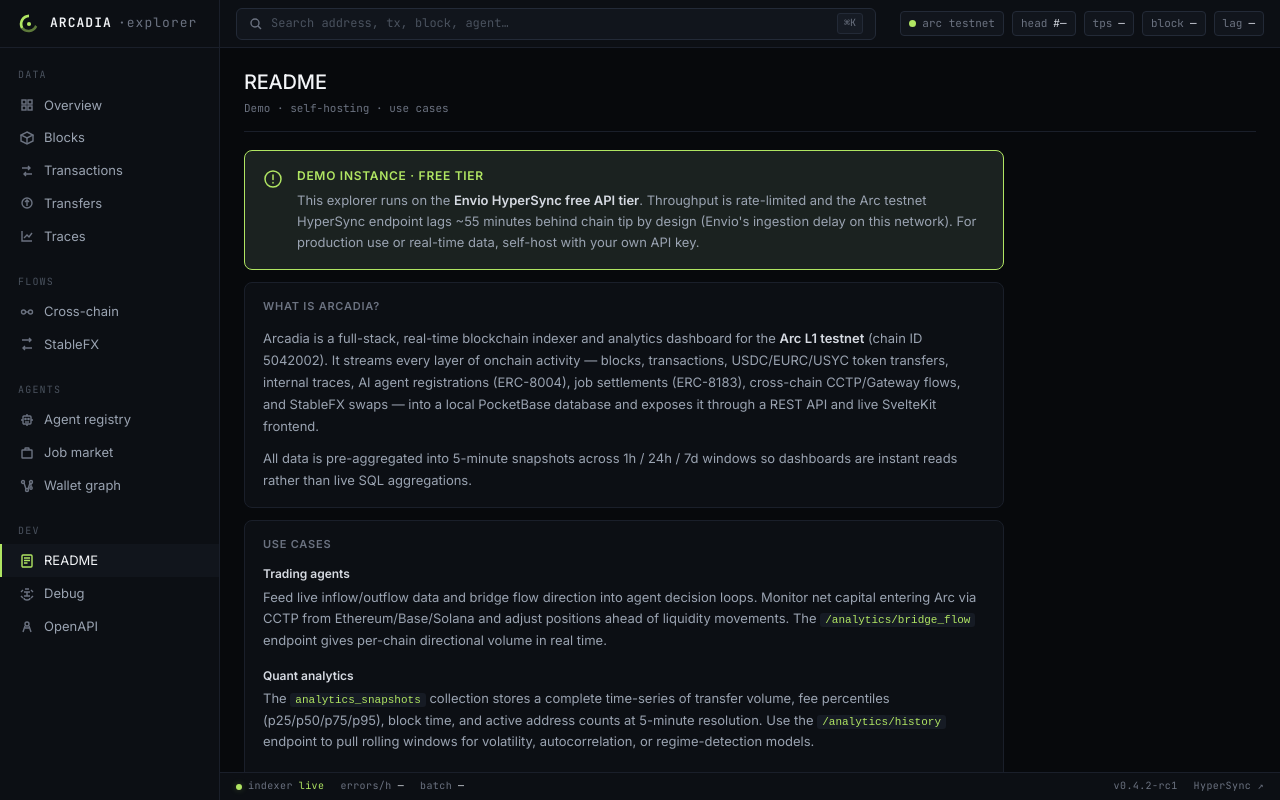
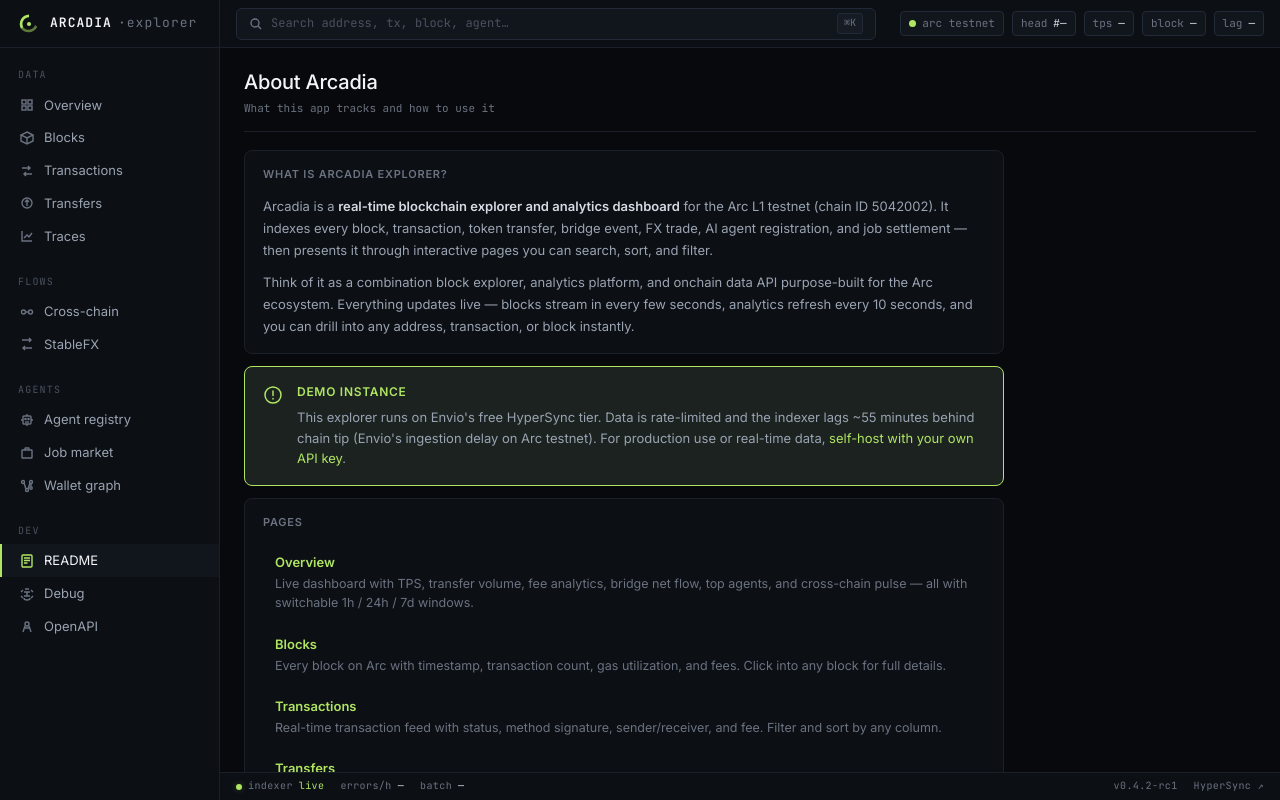
Before and after one commit to magooney-loon/arcadia, a SvelteKit app in the folder frontend/: page /readme in a window 1280 px wide. Built offline with nearby package versions, Linux system fonts and the light colour scheme; no server answers; what pocketbase would draw is missing.

Commit message:
Update +page.svelte

```diff
--- a/frontend/src/routes/readme/+page.svelte
+++ b/frontend/src/routes/readme/+page.svelte
@@ -1,109 +1,233 @@
 <script lang="ts">
+	import { resolve } from '$app/paths';
+
 	const GITHUB = 'https://github.com/magooney-loon/arcadia';
 	const ENVIO = 'https://envio.dev';
+
+	const sections = [
+		{
+			href: resolve('/overview/'),
+			label: 'Overview',
+			desc: 'Live dashboard with TPS, transfer volume, fee analytics, bridge net flow, top agents, and cross-chain pulse — all with switchable 1h / 24h / 7d windows.'
+		},
+		{
+			href: resolve('/blocks/'),
+			label: 'Blocks',
+			desc: 'Every block on Arc with timestamp, transaction count, gas utilization, and fees. Click into any block for full details.'
+		},
+		{
+			href: resolve('/txs/'),
+			label: 'Transactions',
+			desc: 'Real-time transaction feed with status, method signature, sender/receiver, and fee. Filter and sort by any column.'
+		},
+		{
+			href: resolve('/transfers/'),
+			label: 'Transfers',
+			desc: 'Every USDC, EURC, and USYC token transfer on the network. Filter by token, spot whale transfers ($10K+), and trace capital movements.'
+		},
+		{
+			href: resolve('/traces/'),
+			label: 'Traces',
+			desc: 'Internal transaction traces — see what really happens inside complex transactions: contract calls, delegate calls, and value transfers.'
+		},
+		{
+			href: resolve('/crosschain/'),
+			label: 'Cross-chain',
+			desc: 'CCTP and Gateway bridge events between Arc and Ethereum, Base, Solana, and more. Track inbound/outbound flows by chain and protocol.'
+		},
+		{
+			href: resolve('/fx/'),
+			label: 'StableFX',
+			desc: 'Onchain USDC↔EURC swap trades with implied exchange rate, maker/taker, and full lifecycle tracking from creation to settlement.'
+		},
+		{
+			href: resolve('/agents/'),
+			label: 'Agent registry',
+			desc: 'All registered AI agents (ERC-8004) with transaction count, volume, fees, and job statistics. See who the most active agents are.'
+		},
+		{
+			href: resolve('/jobs/'),
+			label: 'Job market',
+			desc: 'AI agent job postings and settlements (ERC-8183). Track escrow amounts, job lifecycle, and agent-to-agent service economy.'
+		},
+		{
+			href: resolve('/graph/'),
+			label: 'Wallet graph',
+			desc: 'Interactive force-directed graph of wallet-to-wallet capital flows. Visualize who transacts with whom and how value moves through the network.'
+		}
+	];
+
+	const dataPoints = [
+		{ label: 'Blocks', detail: 'height, timestamp, tx count, gas used, utilization %, fees' },
+		{ label: 'Transactions', detail: 'hash, status, from/to, value, gas price, method (sighash)' },
+		{ label: 'Token transfers', detail: 'USDC, EURC, USYC — amount, sender, receiver, tx hash' },
+		{ label: 'Internal traces', detail: 'call type, from/to, value, gas used, depth' },
+		{
+			label: 'Bridge events',
+			detail: 'CCTP + Gateway, source/destination chain, direction, amount'
+		},
+		{ label: 'StableFX trades', detail: 'USDC/EURC pair, rate, maker/taker, status, escrow' },
+		{ label: 'Agent profiles', detail: 'ERC-8004 registration, metadata, tx volume, job stats' },
+		{ label: 'Job lifecycle', detail: 'ERC-8183 jobs — escrow, agent, status, settlement' },
+		{ label: 'Wallet history', detail: 'per-address send/receive, net flow by token, graph edges' },
+		{
+			label: 'Analytics snapshots',
+			detail: '5-min resolution: TPS, fees (p25–p95), volume, active addresses'
+		}
+	];
+
+	const useCases = [
+		{
+			icon: '📈',
+			label: 'Monitor capital flows',
+			desc: 'Track net capital entering or leaving Arc via CCTP bridges from Ethereum, Base, and Solana. The cross-chain page breaks down inbound vs outbound volume per chain in real time — useful for understanding liquidity trends and market sentiment.'
+		},
+		{
+			icon: '🐋',
+			label: 'Track whale movements',
+			desc: 'Transfers of $10K or more are flagged throughout the app. Sort the transfers table by amount, or check the overview page for the largest transfer in any window. Navigate to any wallet to see its full send/receive history and who it interacts with.'
+		},
+		{
+			icon: '🤖',
+			label: 'Watch the AI agent economy',
+			desc: 'Arc has native onchain AI agent identity (ERC-8004) and a job escrow system (ERC-8183). Browse the agent leaderboard by volume, check the job market for active and settled jobs, and see which agents are earning the most.'
+		},
+		{
+			icon: '💱',
+			label: 'Analyze stablecoin FX',
+			desc: 'StableFX settles USDC↔EURC swaps onchain. Every trade is captured with implied exchange rate, maker/taker, and lifecycle status. Useful for monitoring FX basis risk, stablecoin peg health, and onchain DeFi activity.'
+		},
+		{
+			icon: '🔍',
+			label: 'Investigate any address',
+			desc: 'Search for any wallet address, transaction hash, or block number using the search bar (⌘K). The wallet detail page shows full transfer history, net flow by token, graph connections, and agent status if the address is registered.'
+		},
+		{
+			icon: '📊',
+			label: 'Build quant models',
+			desc: 'All analytics are pre-aggregated into 5-minute snapshots across 1h/24h/7d windows — transfer volume, fee percentiles (p25/p50/p75/p95), block time, and active address counts. Use the REST API to pull time-series data for volatility analysis or regime detection.'
+		},
+		{
+			icon: '🕸️',
+			label: 'Map wallet networks',
+			desc: 'The interactive wallet graph renders capital flow edges between addresses. Filter by a specific wallet to see its direct connections and volume, or explore the full network to identify clusters and key actors.'
+		},
+		{
+			icon: '⚡',
+			label: 'Feed trading agents',
+			desc: 'Use the REST API endpoints for live bridge flow, transfer volume, and analytics snapshots as data feeds for automated trading or agent decision loops. The OpenAPI docs describe every available endpoint.'
+		}
+	];
 </script>
 
 <svelte:head>
-	<title>README · Arcadia Explorer</title>
+	<title>About · Arcadia Explorer</title>
 </svelte:head>
 
 <div class="view">
 	<div class="view-head">
 		<div>
-			<div class="view-title">README</div>
-			<div class="view-sub">Demo · self-hosting · use cases</div>
+			<div class="view-title">About Arcadia</div>
+			<div class="view-sub">What this app tracks and how to use it</div>
 		</div>
 	</div>
 
 	<div class="readme-body">
+		<!-- Intro -->
+		<section class="card">
+			<div class="section-head">What is Arcadia Explorer?</div>
+			<p class="prose">
+				Arcadia is a <strong>real-time blockchain explorer and analytics dashboard</strong> for the Arc
+				L1 testnet (chain ID 5042002). It indexes every block, transaction, token transfer, bridge event,
+				FX trade, AI agent registration, and job settlement — then presents it through interactive pages
+				you can search, sort, and filter.
+			</p>
+			<p class="prose">
+				Think of it as a combination block explorer, analytics platform, and onchain data API
+				purpose-built for the Arc ecosystem. Everything updates live — blocks stream in every few
+				seconds, analytics refresh every 10 seconds, and you can drill into any address,
+				transaction, or block instantly.
+			</p>
+		</section>
+
+		<!-- Notice -->
 		<section class="card notice-card">
 			<div class="notice-icon">
-				<svg viewBox="0 0 20 20" fill="none" stroke="currentColor" stroke-width="1.5" style="width:20px;height:20px">
+				<svg
+					viewBox="0 0 20 20"
+					fill="none"
+					stroke="currentColor"
+					stroke-width="1.5"
+					style="width:20px;height:20px"
+				>
 					<circle cx="10" cy="10" r="8" />
 					<path d="M10 6 V10.5 M10 13.5 V14" stroke-linecap="round" />
 				</svg>
 			</div>
 			<div>
-				<div class="notice-title">Demo instance · free tier</div>
+				<div class="notice-title">Demo instance</div>
 				<div class="notice-body">
-					This explorer runs on the <strong>Envio HyperSync free API tier</strong>. Throughput is
-					rate-limited and the Arc testnet HyperSync endpoint lags ~55 minutes behind chain tip by
-					design (Envio's ingestion delay on this network). For production use or real-time data,
-					self-host with your own API key.
+					This explorer runs on Envio's free HyperSync tier. Data is rate-limited and the indexer
+					lags ~55 minutes behind chain tip (Envio's ingestion delay on Arc testnet). For production
+					use or real-time data, <a href="#self-host">self-host with your own API key</a>.
 				</div>
 			</div>
 		</section>
 
+		<!-- What you can explore -->
 		<section class="card">
-			<div class="section-head">What is Arcadia?</div>
-			<p class="prose">
-				Arcadia is a full-stack, real-time blockchain indexer and analytics dashboard for the
-				<strong>Arc L1 testnet</strong> (chain ID 5042002). It streams every layer of onchain
-				activity — blocks, transactions, USDC/EURC/USYC token transfers, internal traces, AI agent
-				registrations (ERC-8004), job settlements (ERC-8183), cross-chain CCTP/Gateway flows, and
-				StableFX swaps — into a local PocketBase database and exposes it through a REST API and live
-				SvelteKit frontend.
-			</p>
-			<p class="prose">
-				All data is pre-aggregated into 5-minute snapshots across 1h / 24h / 7d windows so
-				dashboards are instant reads rather than live SQL aggregations.
-			</p>
+			<div class="section-head">Pages</div>
+			<div class="page-list">
+				{#each sections as s (s.label)}
+					<a href={s.href} class="page-item">
+						<div class="page-label">{s.label}</div>
+						<div class="page-desc">{s.desc}</div>
+					</a>
+				{/each}
+			</div>
 		</section>
 
+		<!-- Data tracked -->
+		<section class="card">
+			<div class="section-head">Data coverage</div>
+			<p class="prose">
+				Arcadia indexes <strong>every onchain event</strong> on the Arc testnet and pre-aggregates analytics
+				into 5-minute snapshots. Here's what's available:
+			</p>
+			<div class="data-grid">
+				{#each dataPoints as d (d.label)}
+					<div class="data-row">
+						<div class="data-label">{d.label}</div>
+						<div class="data-detail">{d.detail}</div>
+					</div>
+				{/each}
+			</div>
+		</section>
+
+		<!-- Use cases -->
 		<section class="card">
 			<div class="section-head">Use cases</div>
 			<div class="use-cases">
-				<div class="use-case">
-					<div class="uc-label">Trading agents</div>
-					<div class="uc-desc">
-						Feed live inflow/outflow data and bridge flow direction into agent decision loops.
-						Monitor net capital entering Arc via CCTP from Ethereum/Base/Solana and adjust
-						positions ahead of liquidity movements. The <code>/analytics/bridge_flow</code> endpoint
-						gives per-chain directional volume in real time.
+				{#each useCases as uc (uc.label)}
+					<div class="use-case">
+						<div class="uc-head">
+							<span class="uc-icon">{uc.icon}</span>
+							<span class="uc-label">{uc.label}</span>
+						</div>
+						<div class="uc-desc">{uc.desc}</div>
 					</div>
-				</div>
-				<div class="use-case">
-					<div class="uc-label">Quant analytics</div>
-					<div class="uc-desc">
-						The <code>analytics_snapshots</code> collection stores a complete time-series of
-						transfer volume, fee percentiles (p25/p50/p75/p95), block time, and active address
-						counts at 5-minute resolution. Use the <code>/analytics/history</code> endpoint to pull
-						rolling windows for volatility, autocorrelation, or regime-detection models.
-					</div>
-				</div>
-				<div class="use-case">
-					<div class="uc-label">Whale tracking · copy trading</div>
-					<div class="uc-desc">
-						Whale transfers ($10K+) are tracked in the <code>transfers</code> collection and
-						flagged in snapshots. The <code>/wallet/{"{address}"}</code> endpoint returns full
-						send/receive history and graph edges per address. Combine with the wallet graph to map
-						capital flows between large wallets and identify lead actors to follow.
-					</div>
-				</div>
-				<div class="use-case">
-					<div class="uc-label">Agent economy monitoring</div>
-					<div class="uc-desc">
-						Arc has native onchain AI agent identity (ERC-8004) and a job escrow system
-						(ERC-8183). Arcadia indexes every agent registration, job lifecycle event, and
-						agent-to-agent capital flow. Use the agent leaderboard and job market to monitor the
-						health and growth rate of the AI agent economy on Arc.
-					</div>
-				</div>
-				<div class="use-case">
-					<div class="uc-label">FX and stablecoin research</div>
-					<div class="uc-desc">
-						StableFX settles USDC↔EURC swaps onchain. Every trade is indexed with implied rate,
-						maker/taker, and settlement status. Cross-chain USDC mint/burn events give a full
-						picture of stablecoin supply dynamics. Useful for FX basis research and stablecoin
-						peg health monitoring.
-					</div>
-				</div>
+				{/each}
 			</div>
 		</section>
 
-		<section class="card">
+		<!-- Self-hosting -->
+		<section class="card" id="self-host">
 			<div class="section-head">Self-hosting</div>
-			<p class="prose">Run your own instance with an Envio API key for full throughput and no lag.</p>
+			<p class="prose">
+				Run your own instance with an Envio API key for full throughput, no lag, and your own
+				PocketBase database. The entire stack — Go indexer + PocketBase + SvelteKit frontend — runs
+				in a single process.
+			</p>
 			<div class="steps">
 				<div class="step">
 					<div class="step-n">1</div>
@@ -116,17 +240,21 @@
 					<div class="step-n">2</div>
 					<div>
 						Clone the repo and install the toolchain:
-						<pre><code>git clone {GITHUB}.git
+						<pre><code
+								>git clone {GITHUB}.git
 cd arcadia
-go install github.com/magooney-loon/pb-ext/cmd/pb-cli@latest</code></pre>
+go install github.com/magooney-loon/pb-ext/cmd/pb-cli@latest</code
+							></pre>
 					</div>
 				</div>
 				<div class="step">
 					<div class="step-n">3</div>
 					<div>
 						Set your API token and run:
-						<pre><code>export ENVIO_API_TOKEN=your_token_here
-go run ./cmd/server --dev</code></pre>
+						<pre><code
+								>export ENVIO_API_TOKEN=your_token_here
+go run ./cmd/server --dev</code
+							></pre>
 					</div>
 				</div>
 				<div class="step">
@@ -139,6 +267,7 @@
 			</div>
 		</section>
 
+		<!-- Source code -->
 		<section class="card">
 			<div class="section-head">Source code</div>
 			<div class="github-row">
@@ -169,6 +298,7 @@
 		max-width: 760px;
 	}
 
+	/* Notice */
 	.notice-card {
 		display: flex;
 		gap: 14px;
@@ -198,10 +328,16 @@
 		color: var(--fg-2);
 	}
 
-	.notice-body strong {
-		color: var(--fg-1);
+	.notice-body a {
+		color: var(--accent);
+		text-decoration: none;
 	}
 
+	.notice-body a:hover {
+		text-decoration: underline;
+	}
+
+	/* Sections */
 	.section-head {
 		font-size: 11px;
 		font-weight: 600;
@@ -226,6 +362,70 @@
 		margin-bottom: 0;
 	}
 
+	/* Pages list */
+	.page-list {
+		display: flex;
+		flex-direction: column;
+		gap: 2px;
+	}
+
+	.page-item {
+		display: block;
+		padding: 10px 12px;
+		border-radius: 6px;
+		text-decoration: none;
+		transition: background 0.15s;
+	}
+
+	.page-item:hover {
+		background: var(--bg-3);
+	}
+
+	.page-label {
+		font-size: 13px;
+		font-weight: 600;
+		color: var(--accent);
+		margin-bottom: 2px;
+	}
+
+	.page-desc {
+		font-size: 12.5px;
+		line-height: 1.55;
+		color: var(--fg-3);
+	}
+
+	.page-item:hover .page-desc {
+		color: var(--fg-2);
+	}
+
+	/* Data grid */
+	.data-grid {
+		display: flex;
+		flex-direction: column;
+		gap: 8px;
+	}
+
+	.data-row {
+		display: flex;
+		gap: 12px;
+		align-items: baseline;
+	}
+
+	.data-label {
+		font-size: 12px;
+		font-weight: 600;
+		color: var(--fg-1);
+		white-space: nowrap;
+		min-width: 120px;
+	}
+
+	.data-detail {
+		font-size: 12.5px;
+		line-height: 1.55;
+		color: var(--fg-3);
+	}
+
+	/* Use cases */
 	.use-cases {
 		display: flex;
 		flex-direction: column;
@@ -235,30 +435,34 @@
 	.use-case {
 		display: flex;
 		flex-direction: column;
-		gap: 4px;
+		gap: 5px;
+	}
+
+	.uc-head {
+		display: flex;
+		align-items: center;
+		gap: 8px;
+	}
+
+	.uc-icon {
+		font-size: 14px;
+		flex-shrink: 0;
 	}
 
 	.uc-label {
-		font-size: 12px;
+		font-size: 13px;
 		font-weight: 600;
 		color: var(--fg-1);
 	}
 
 	.uc-desc {
-		font-size: 13px;
+		font-size: 12.5px;
 		line-height: 1.65;
 		color: var(--fg-2);
+		padding-left: 22px;
 	}
 
-	.uc-desc code {
-		font-family: var(--font-mono, monospace);
-		font-size: 11px;
-		background: var(--bg-3);
-		padding: 1px 5px;
-		border-radius: 3px;
-		color: var(--accent);
-	}
-
+	/* Steps */
 	.steps {
 		display: flex;
 		flex-direction: column;
@@ -310,6 +514,7 @@
 		color: var(--accent);
 	}
 
+	/* GitHub */
 	.github-row {
 		display: flex;
 		align-items: center;
```
